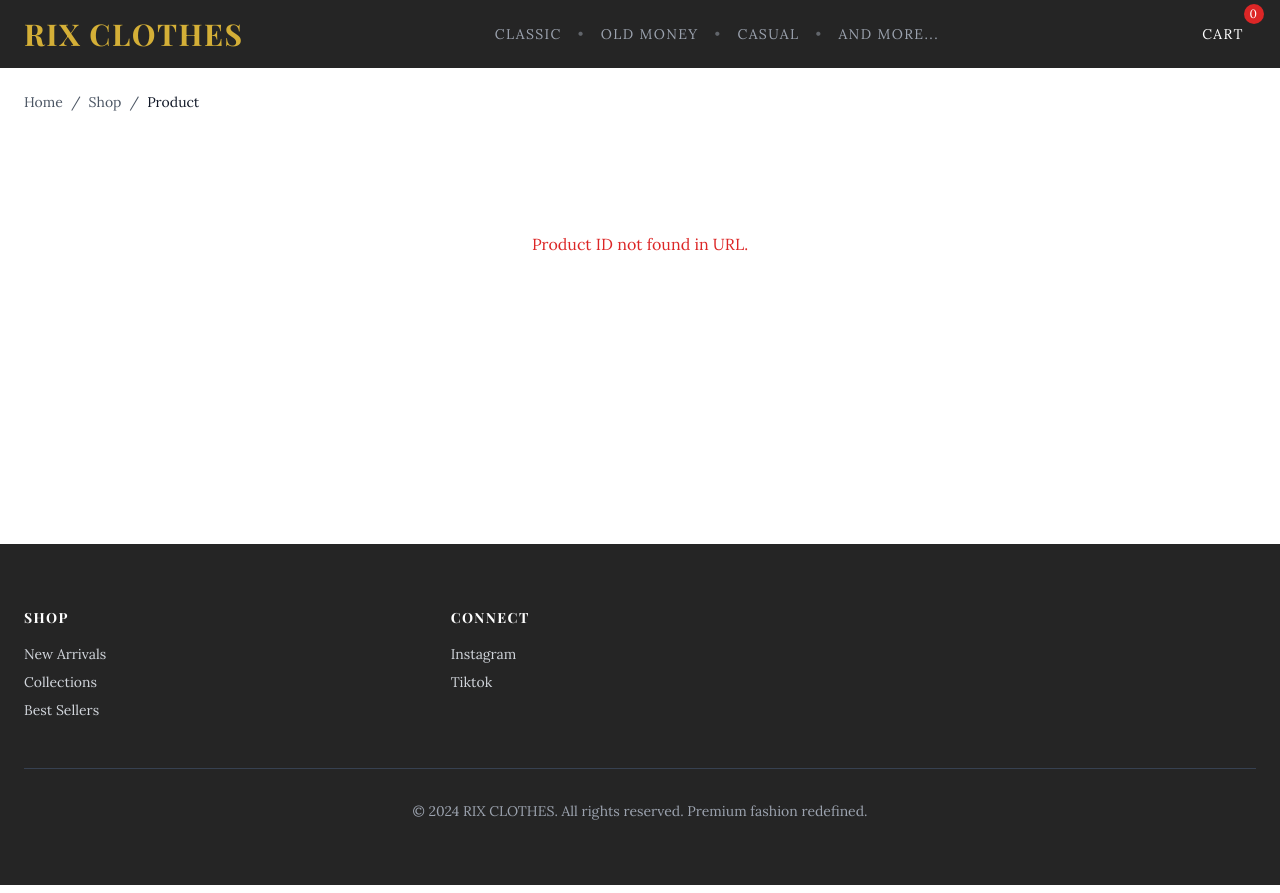
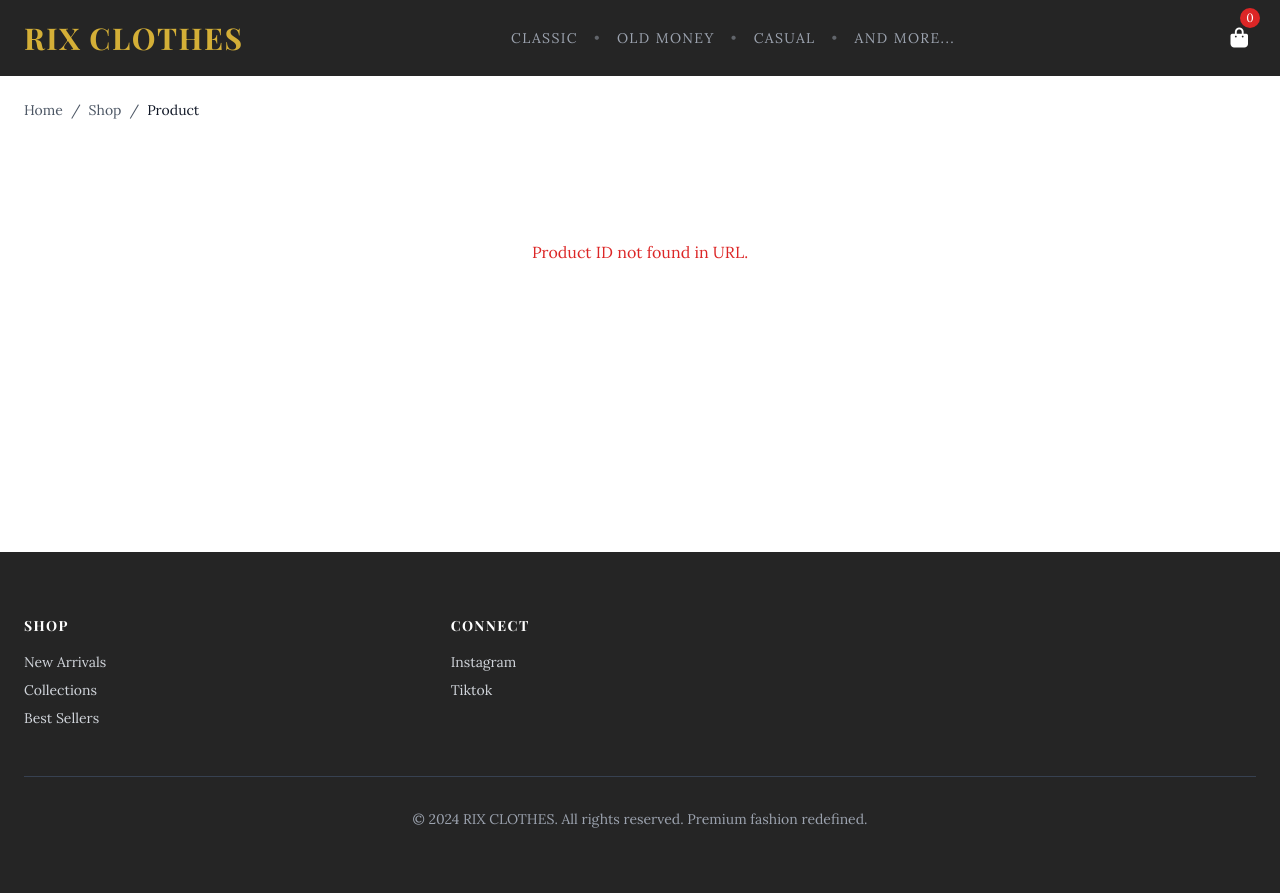
Before and after one commit to mohammedzineddine/Rix_clothes, a website: page product-detail.html in a window 1280 px wide. Drawn offline with nearby package versions, Linux system fonts and the light colour scheme.

Commit message:
Update product-detail.html

```diff
--- a/product-detail.html
+++ b/product-detail.html
@@ -7,6 +7,7 @@
     <meta name="theme-color" content="#1a1a1a" />
     <title>Product Details — RIX CLOTHES</title>
     <script src="https://cdn.tailwindcss.com"></script>
+    <link rel="stylesheet" href="https://cdnjs.cloudflare.com/ajax/libs/font-awesome/6.4.0/css/all.min.css">
     <link
         href="https://fonts.googleapis.com/css2?family=Playfair+Display:wght@700;900&family=Lora:wght@400;500;600&display=swap"
         rel="stylesheet">
@@ -108,6 +109,19 @@
         .qty-btn:hover {
             background: #f3f4f6;
         }
+
+        .cart-icon {
+            position: relative;
+            transition: all 0.3s ease;
+        }
+
+        .cart-icon:hover {
+            transform: translateY(-2px);
+        }
+
+        .cart-icon:hover i {
+            color: #d4af37;
+        }
     </style>
 </head>
 
@@ -129,10 +143,11 @@
             </div>
 
             <div class="flex items-center gap-4">
-                <button id="cartBtn"
-                    class="relative text-sm tracking-widest hover:rix-gold transition py-2 px-3 rounded-md">
-                    CART <span id="cartCount"
-                        class="absolute -top-3 -right-2 bg-red-600 text-white text-xs w-5 h-5 flex items-center justify-center rounded-full">0</span>
+                <button id="cartBtn" class="cart-icon text-xl hover:rix-gold transition p-2 rounded-md"
+                    aria-label="Shopping Cart">
+                    <i class="fas fa-shopping-bag"></i>
+                    <span id="cartCount"
+                        class="absolute -top-2 -right-1 bg-red-600 text-white text-xs w-5 h-5 flex items-center justify-center rounded-full">0</span>
                 </button>
                 <button id="mobileMenuBtn" class="md:hidden p-2 rounded-md rix-bg-gold text-gray-900"
                     aria-label="Toggle menu">☰</button>
```
